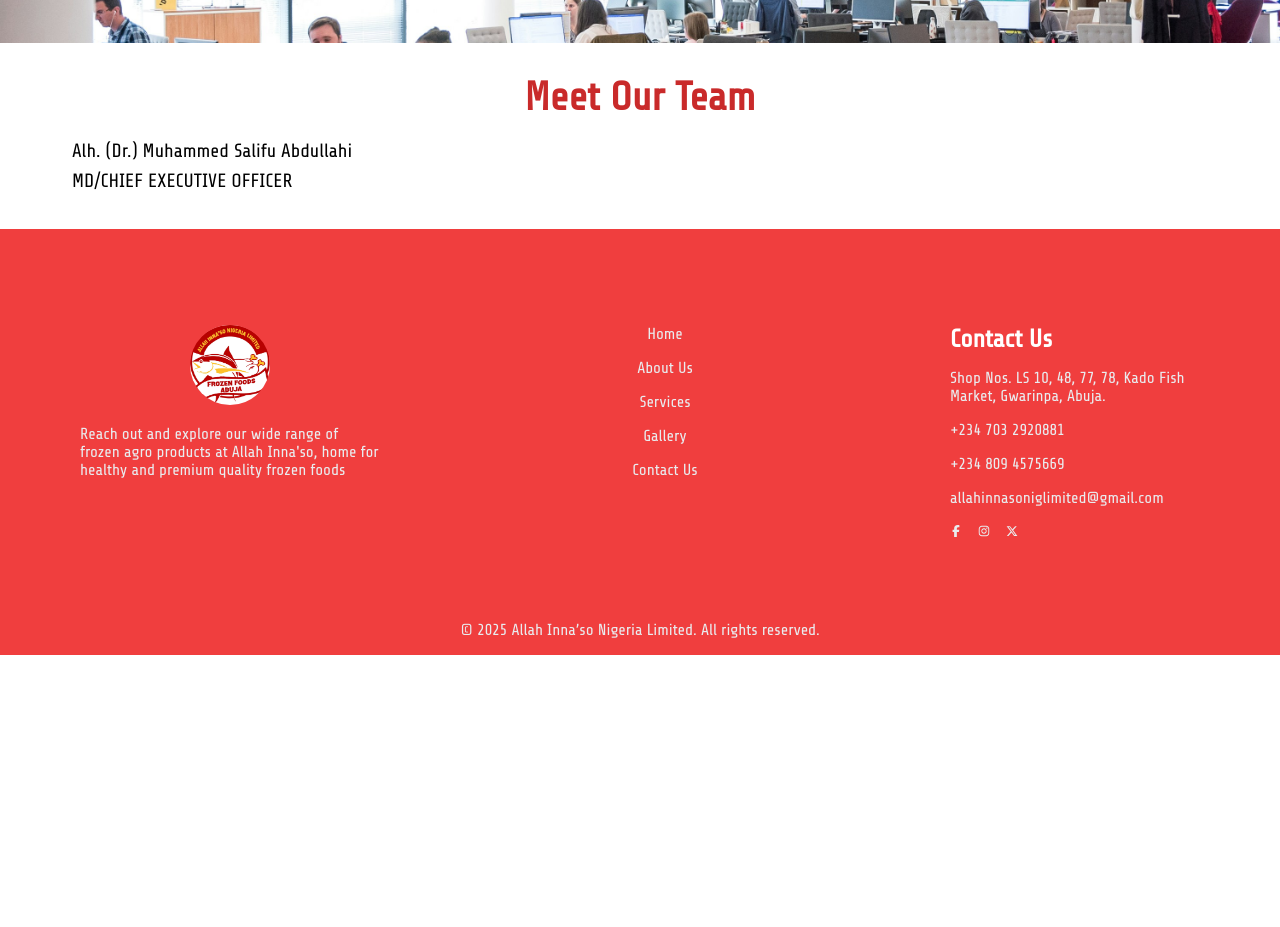
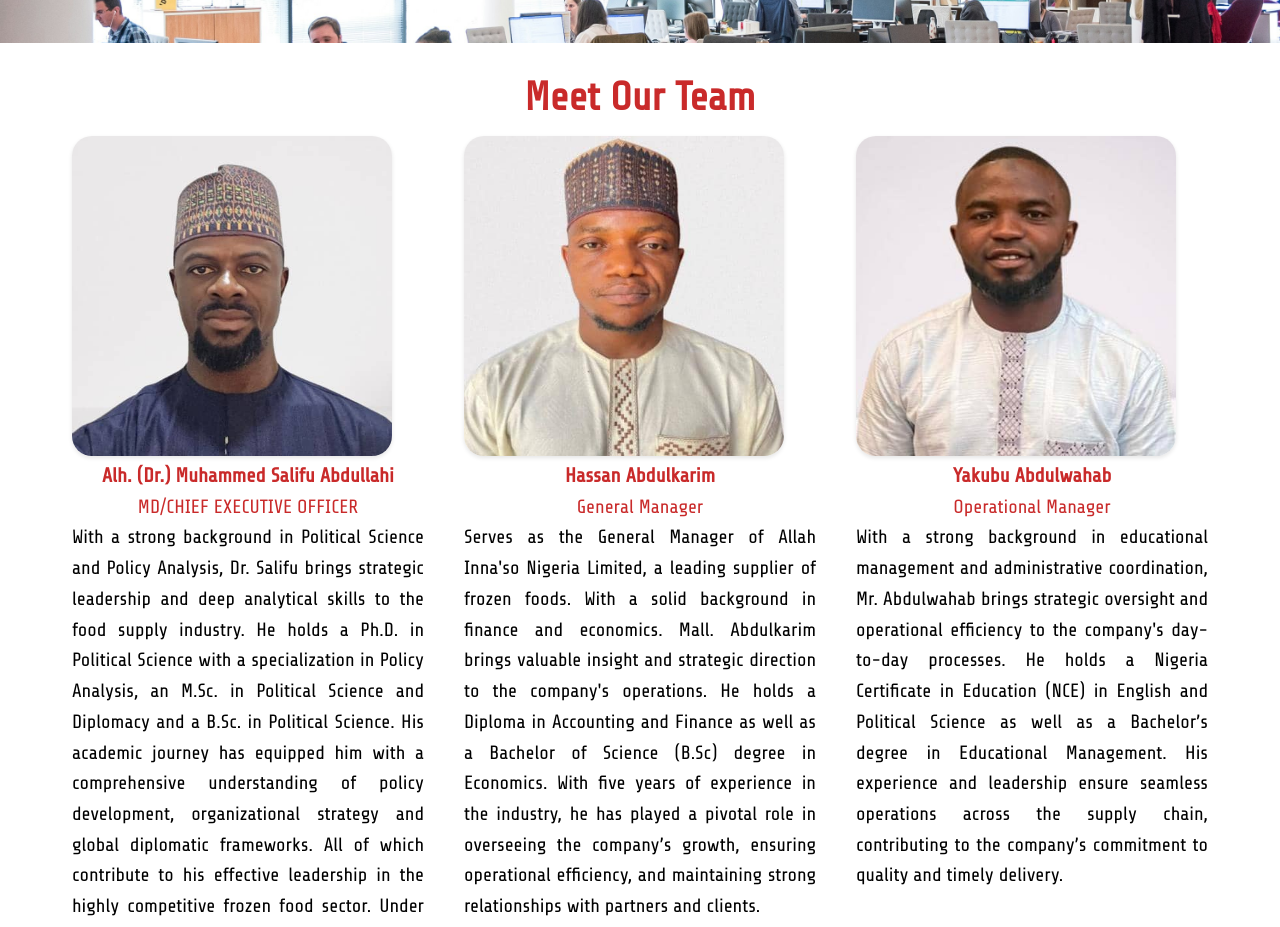
Before and after one commit to aabsani/allah-innaso, a React (Vite) app: page /about in a window 1280 px wide. Shown: the part 840-1767 px from the top of the page. Before the commit the page ends 1495 px from the top, so only its background shows below. Built offline with nearby package versions, Linux system fonts and the light colour scheme.

Commit message:
Imported TeamGrid Component

```diff
--- a/src/pages/About.jsx
+++ b/src/pages/About.jsx
@@ -1,6 +1,8 @@
 import React from "react";
 import { FontAwesomeIcon } from "@fortawesome/react-fontawesome";
 import { faMagnifyingGlass } from "@fortawesome/free-solid-svg-icons";
+
+import TeamGrid from "../components/TeamGrid";
 
 export default function About() {
   return (
@@ -42,8 +44,7 @@
         </section>
         <div className="team-wrapper">
           <h2>Meet Our Team</h2>
-          <p>Alh. (Dr.) Muhammed Salifu Abdullahi</p>
-          <p>MD/CHIEF EXECUTIVE OFFICER</p>
+          <TeamGrid />
         </div>
       </section>
     </div>
```
